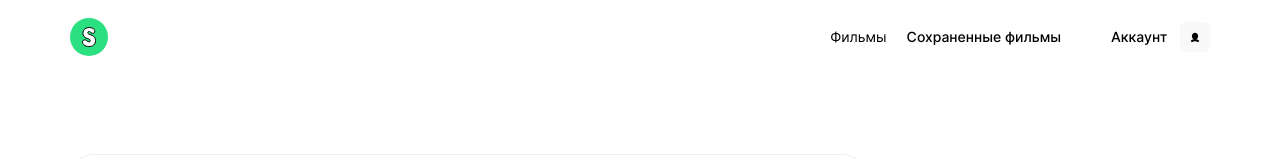
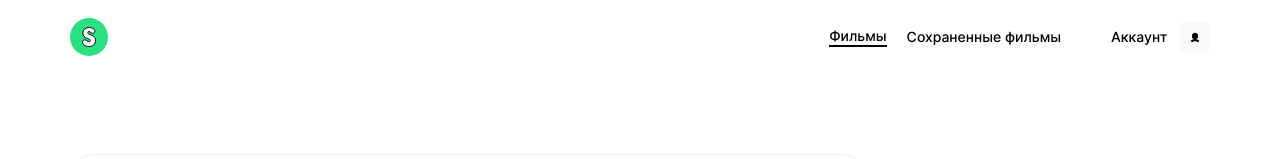
Before and after one commit to alexandra-urberg/movies-explorer-frontend, a React (Create React App) app: page /movies in a window 1280 px wide. Shown: the top 159 px of the page. Built offline with nearby package versions, Linux system fonts and the light colour scheme.

Commit message:
style: added bottom border for the navigation

```diff
--- a/src/components/header/Header.scss
+++ b/src/components/header/Header.scss
@@ -75,8 +75,7 @@
 }
 
 .header__font-weight {
-  font-weight: 400;
-  border-radius: 3px;
+  border-bottom: 2px solid #000;
 }
 
 .header__icon {
```
